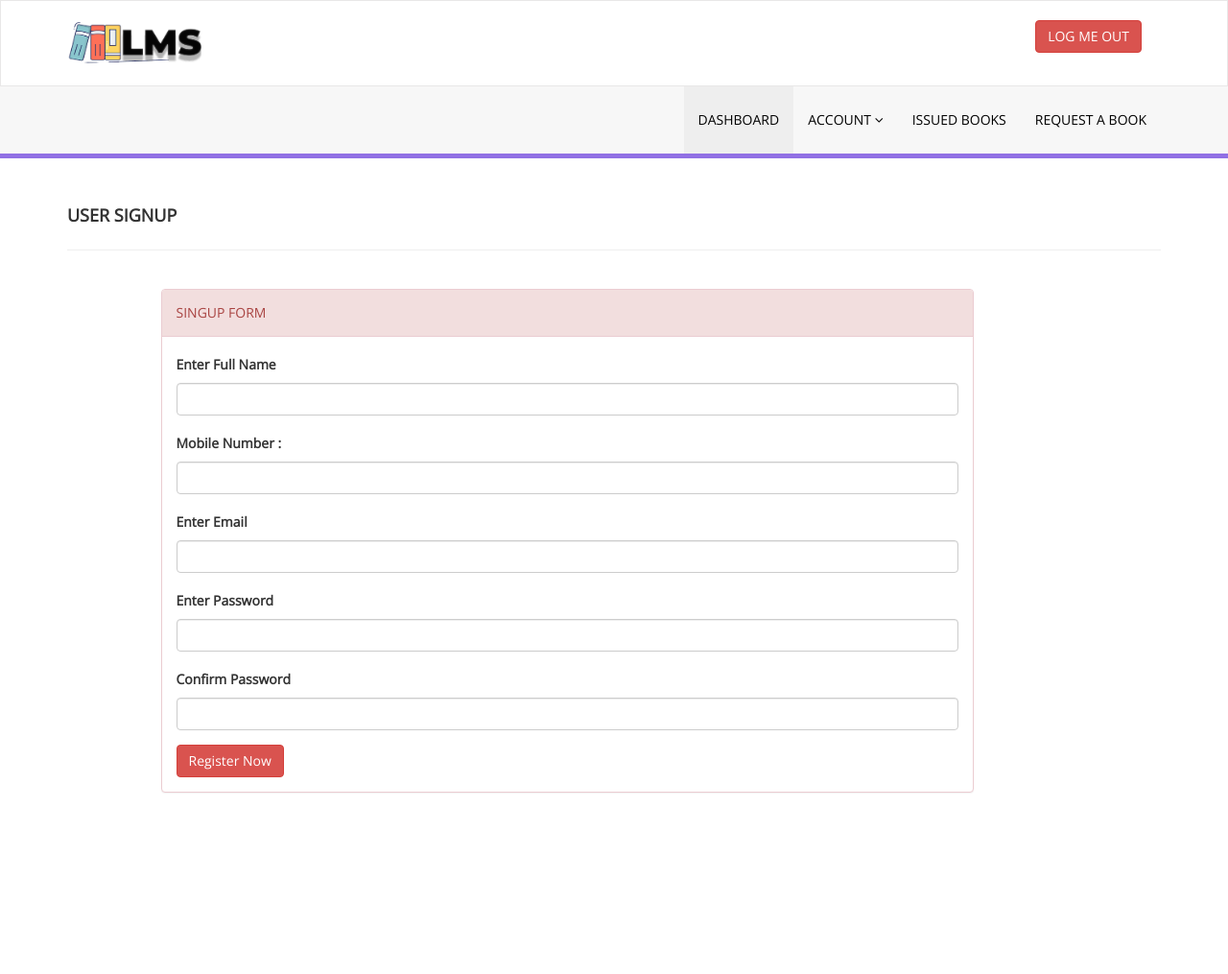
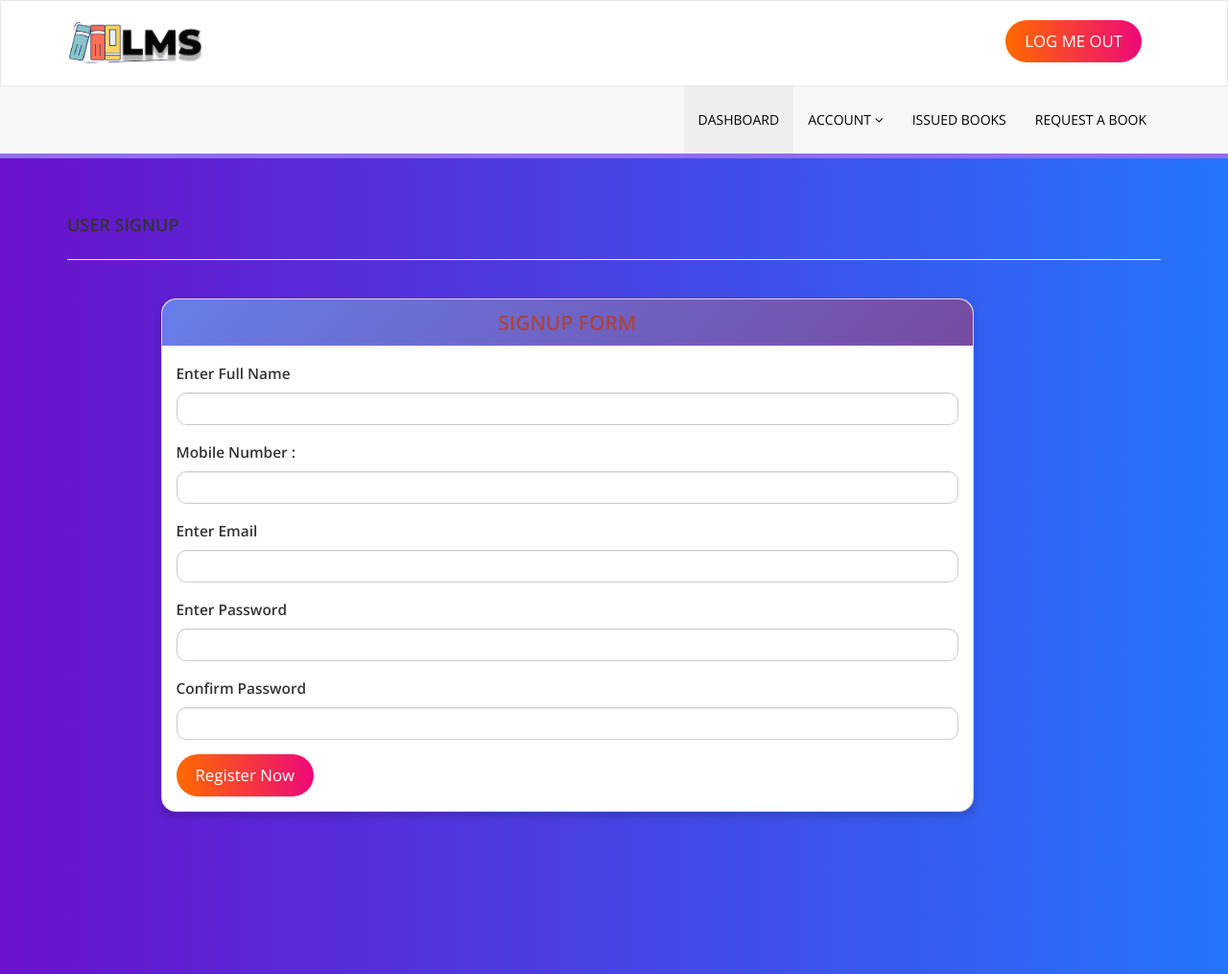
Before and after one commit to suhail22a/Library-Mangement-System, a PHP site: page /signup.php in a window 1280 px wide. Shown: the whole page at 96% size. Before the commit the page ends 826 px from the top, so only its background shows below. Run offline with PHP 8.4, Linux system fonts and the light colour scheme; a user stored in the database is signed in.

Commit message:
Update signup.php

```diff
--- a/signup.php
+++ b/signup.php
@@ -2,141 +2,180 @@
 session_start();
 include('includes/config.php');
 error_reporting(0);
-if(isset($_POST['signup']))
-{
-//Code for student ID
+
+if (isset($_POST['signup'])) {
+    // Code for generating Student ID
     $count_my_page = ("studentid.txt");
     $hits = file($count_my_page);
-$hits[0] ++;
-$fp = fopen($count_my_page , "w");
-fputs($fp , "$hits[0]");
+    $hits[0]++;
+    $fp = fopen($count_my_page, "w");
+    fputs($fp, "$hits[0]");
     fclose($fp);
-$StudentId= $hits[0];
-$fname=$_POST['fullanme'];
-$mobileno=$_POST['mobileno'];
-$email=$_POST['email'];
-$password=md5($_POST['password']);
-$status=1;
-$sql="INSERT INTO  tblstudents(StudentId,FullName,MobileNumber,EmailId,Password,Status) VALUES(:StudentId,:fname,:mobileno,:email,:password,:status)";
+    $StudentId = $hits[0];
+    $fname = $_POST['fullname'];
+    $mobileno = $_POST['mobileno'];
+    $email = $_POST['email'];
+    $password = md5($_POST['password']);
+    $status = 1;
+    $sql = "INSERT INTO tblstudents(StudentId, FullName, MobileNumber, EmailId, Password, Status)
+            VALUES(:StudentId, :fname, :mobileno, :email, :password, :status)";
     $query = $dbh->prepare($sql);
-$query->bindParam(':StudentId',$StudentId,PDO::PARAM_STR);
-$query->bindParam(':fname',$fname,PDO::PARAM_STR);
-$query->bindParam(':mobileno',$mobileno,PDO::PARAM_STR);
-$query->bindParam(':email',$email,PDO::PARAM_STR);
-$query->bindParam(':password',$password,PDO::PARAM_STR);
-$query->bindParam(':status',$status,PDO::PARAM_STR);
+    $query->bindParam(':StudentId', $StudentId, PDO::PARAM_STR);
+    $query->bindParam(':fname', $fname, PDO::PARAM_STR);
+    $query->bindParam(':mobileno', $mobileno, PDO::PARAM_STR);
+    $query->bindParam(':email', $email, PDO::PARAM_STR);
+    $query->bindParam(':password', $password, PDO::PARAM_STR);
+    $query->bindParam(':status', $status, PDO::PARAM_STR);
     $query->execute();
     $lastInsertId = $dbh->lastInsertId();
-if($lastInsertId)
-{
-echo '<script>alert("Your Registration successfull and your student id is  "+"'.$StudentId.'")</script>';
-}
-else
-{
+    if ($lastInsertId) {
+        echo '<script>alert("Your Registration was successful! Your student ID is '.$StudentId.'")</script>';
+    } else {
         echo "<script>alert('Something went wrong. Please try again');</script>";
     }
 }
 ?>
 
 <!DOCTYPE html>
-<html xmlns="http://www.w3.org/1999/xhtml">
+<html lang="en">
 <head>
-    <meta charset="utf-8" />
-    <meta name="viewport" content="width=device-width, initial-scale=1, maximum-scale=1" />
-    <meta name="description" content="" />
-    <meta name="author" content="" />
-    <!--[if IE]>
-        <meta http-equiv="X-UA-Compatible" content="IE=edge,chrome=1">
-        <![endif]-->
+    <meta charset="UTF-8">
+    <meta name="viewport" content="width=device-width, initial-scale=1, maximum-scale=1">
     <title>Online Library Management System | Student Signup</title>
-    <!-- BOOTSTRAP CORE STYLE  -->
-    <link href="assets/css/bootstrap.css" rel="stylesheet" />
-    <!-- FONT AWESOME STYLE  -->
-    <link href="assets/css/font-awesome.css" rel="stylesheet" />
-    <!-- CUSTOM STYLE  -->
-    <link href="assets/css/style.css" rel="stylesheet" />
+    <!-- BOOTSTRAP CORE STYLE -->
+    <link href="assets/css/bootstrap.css" rel="stylesheet">
+    <!-- FONT AWESOME STYLE -->
+    <link href="assets/css/font-awesome.css" rel="stylesheet">
+    <!-- CUSTOM STYLE -->
+    <link href="assets/css/style.css" rel="stylesheet">
     <!-- GOOGLE FONT -->
-    <link href='http://fonts.googleapis.com/css?family=Open+Sans' rel='stylesheet' type='text/css' />
+    <link href="https://fonts.googleapis.com/css2?family=Open+Sans:wght@400;600&display=swap" rel="stylesheet">
+
+    <!-- CUSTOM CSS -->
+    <style>
+        body {
+            font-family: 'Open Sans', sans-serif;
+            background: linear-gradient(to right, #6a11cb, #2575fc);
+        }
+        .content-wrapper {
+            margin-top: 50px;
+        }
+        .panel {
+            border-radius: 15px;
+            box-shadow: 0 4px 8px rgba(0,0,0,0.2);
+        }
+        .panel-heading {
+            text-align: center;
+            font-weight: bold;
+            font-size: 1.5em;
+            background: linear-gradient(135deg, #667eea 0%, #764ba2 100%);
+            color: #fff;
+            padding: 10px 0;
+            border-radius: 15px 15px 0 0;
+        }
+        .form-control {
+            border-radius: 10px;
+            padding: 15px;
+            font-size: 1em;
+        }
+        .btn-danger {
+            background: linear-gradient(to right, #ff6a00, #ee0979);
+            border: none;
+            padding: 10px 20px;
+            border-radius: 50px;
+            font-size: 1.2em;
+            color: #fff;
+            transition: transform 0.3s ease;
+        }
+        .btn-danger:hover {
+            transform: scale(1.05);
+        }
+        .form-group label {
+            font-weight: bold;
+            font-size: 1.1em;
+        }
+        .form-group input[type="text"],
+        .form-group input[type="email"],
+        .form-group input[type="password"] {
+            transition: box-shadow 0.3s ease;
+        }
+        .form-group input[type="text"]:focus,
+        .form-group input[type="email"]:focus,
+        .form-group input[type="password"]:focus {
+            box-shadow: 0 0 10px #667eea;
+        }
+    </style>
+
     <script type="text/javascript">
-function valid()
-{
-if(document.signup.password.value!= document.signup.confirmpassword.value)
-{
-alert("Password and Confirm Password Field do not match  !!");
+    function valid() {
+        if (document.signup.password.value != document.signup.confirmpassword.value) {
+            alert("Password and Confirm Password Field do not match!");
             document.signup.confirmpassword.focus();
             return false;
         }
         return true;
     }
     </script>
+
     <script>
     function checkAvailability() {
         $("#loaderIcon").show();
         jQuery.ajax({
             url: "check_availability.php",
-data:'emailid='+$("#emailid").val(),
+            data: 'emailid=' + $("#emailid").val(),
             type: "POST",
-success:function(data){
+            success: function(data) {
                 $("#user-availability-status").html(data);
                 $("#loaderIcon").hide();
             },
-error:function (){}
+            error: function() {}
         });
     }
     </script>
-
 </head>
 <body>
-    <!------MENU SECTION START-->
-<?php include('includes/header.php');?>
-<!-- MENU SECTION END-->
+
+<!-- MENU SECTION START -->
+<?php include('includes/header.php'); ?>
+<!-- MENU SECTION END -->
+
 <div class="content-wrapper">
     <div class="container">
         <div class="row pad-botm">
             <div class="col-md-12">
                 <h4 class="header-line">User Signup</h4>
-
             </div>
-
         </div>
         <div class="row">
-
             <div class="col-md-9 col-md-offset-1">
                 <div class="panel panel-danger">
                     <div class="panel-heading">
-                           SINGUP FORM
+                        SIGNUP FORM
                     </div>
                     <div class="panel-body">
                         <form name="signup" method="post" onSubmit="return valid();">
                             <div class="form-group">
                                 <label>Enter Full Name</label>
-<input class="form-control" type="text" name="fullanme" autocomplete="off" required />
+                                <input class="form-control" type="text" name="fullname" autocomplete="off" required>
                             </div>
-
-
                             <div class="form-group">
                                 <label>Mobile Number :</label>
-<input class="form-control" type="text" name="mobileno" maxlength="10" autocomplete="off" required />
+                                <input class="form-control" type="text" name="mobileno" maxlength="10" autocomplete="off" required>
                             </div>
-
                             <div class="form-group">
                                 <label>Enter Email</label>
-<input class="form-control" type="email" name="email" id="emailid" onBlur="checkAvailability()"  autocomplete="off" required  />
+                                <input class="form-control" type="email" name="email" id="emailid" onBlur="checkAvailability()" autocomplete="off" required>
                                 <span id="user-availability-status" style="font-size:12px;"></span>
                             </div>
-
                             <div class="form-group">
                                 <label>Enter Password</label>
-<input class="form-control" type="password" name="password" autocomplete="off" required  />
+                                <input class="form-control" type="password" name="password" autocomplete="off" required>
                             </div>
-
                             <div class="form-group">
-<label>Confirm Password </label>
-<input class="form-control"  type="password" name="confirmpassword" autocomplete="off" required  />
+                                <label>Confirm Password</label>
+                                <input class="form-control" type="password" name="confirmpassword" autocomplete="off" required>
                             </div>
-
-<button type="submit" name="signup" class="btn btn-danger" id="submit">Register Now </button>
-
+                            <button type="submit" name="signup" class="btn btn-danger" id="submit">Register Now</button>
                         </form>
                     </div>
                 </div>
@@ -144,11 +183,10 @@ error:function (){}
         </div>
     </div>
 </div>
-     <!-- CONTENT-WRAPPER SECTION END-->
+
+<!-- CONTENT-WRAPPER SECTION END -->
 <script src="assets/js/jquery-1.10.2.js"></script>
-    <!-- BOOTSTRAP SCRIPTS  -->
 <script src="assets/js/bootstrap.js"></script>
-      <!-- CUSTOM SCRIPTS  -->
 <script src="assets/js/custom.js"></script>
 </body>
 </html>
```
Lines whose indentation alone changed are shown as unchanged.
